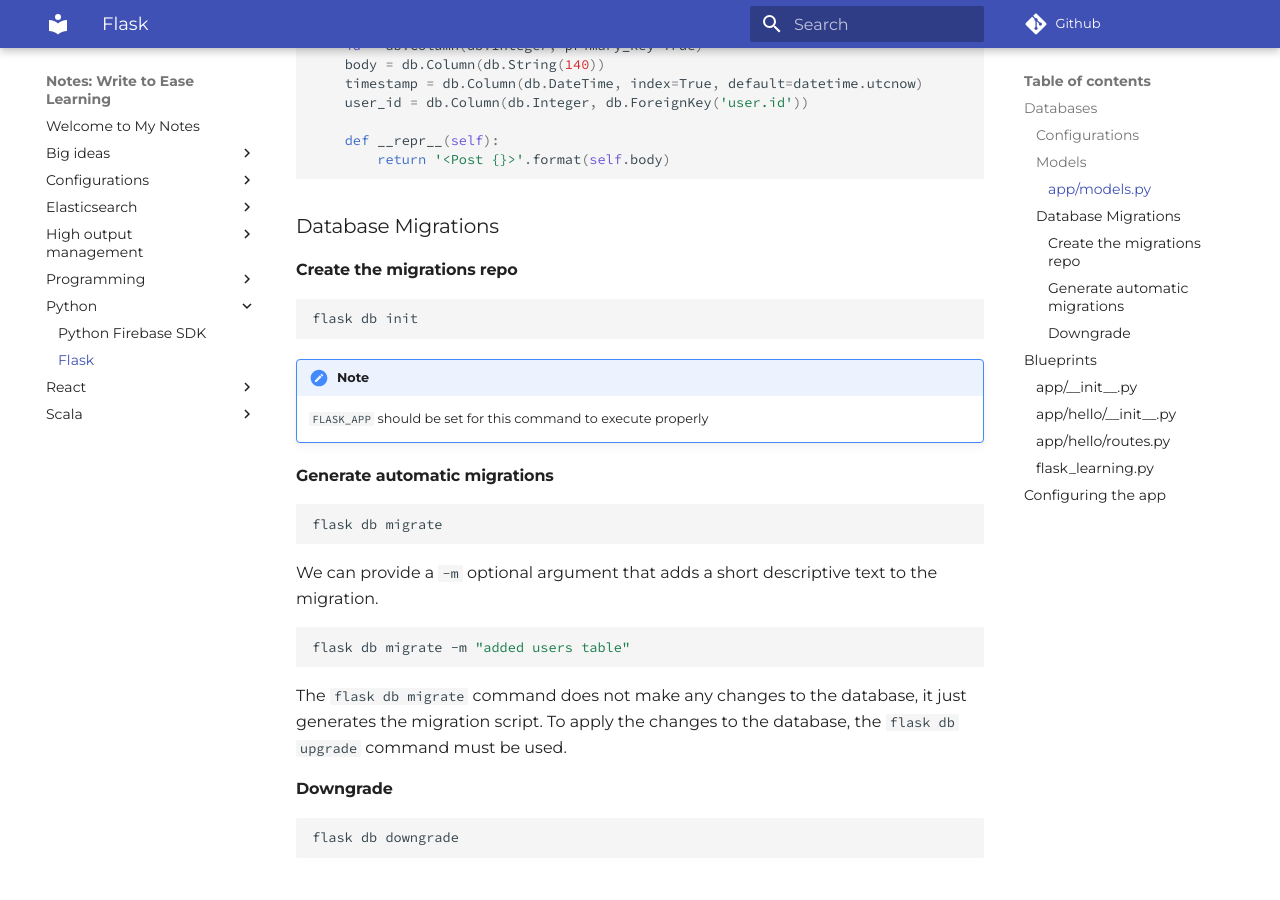
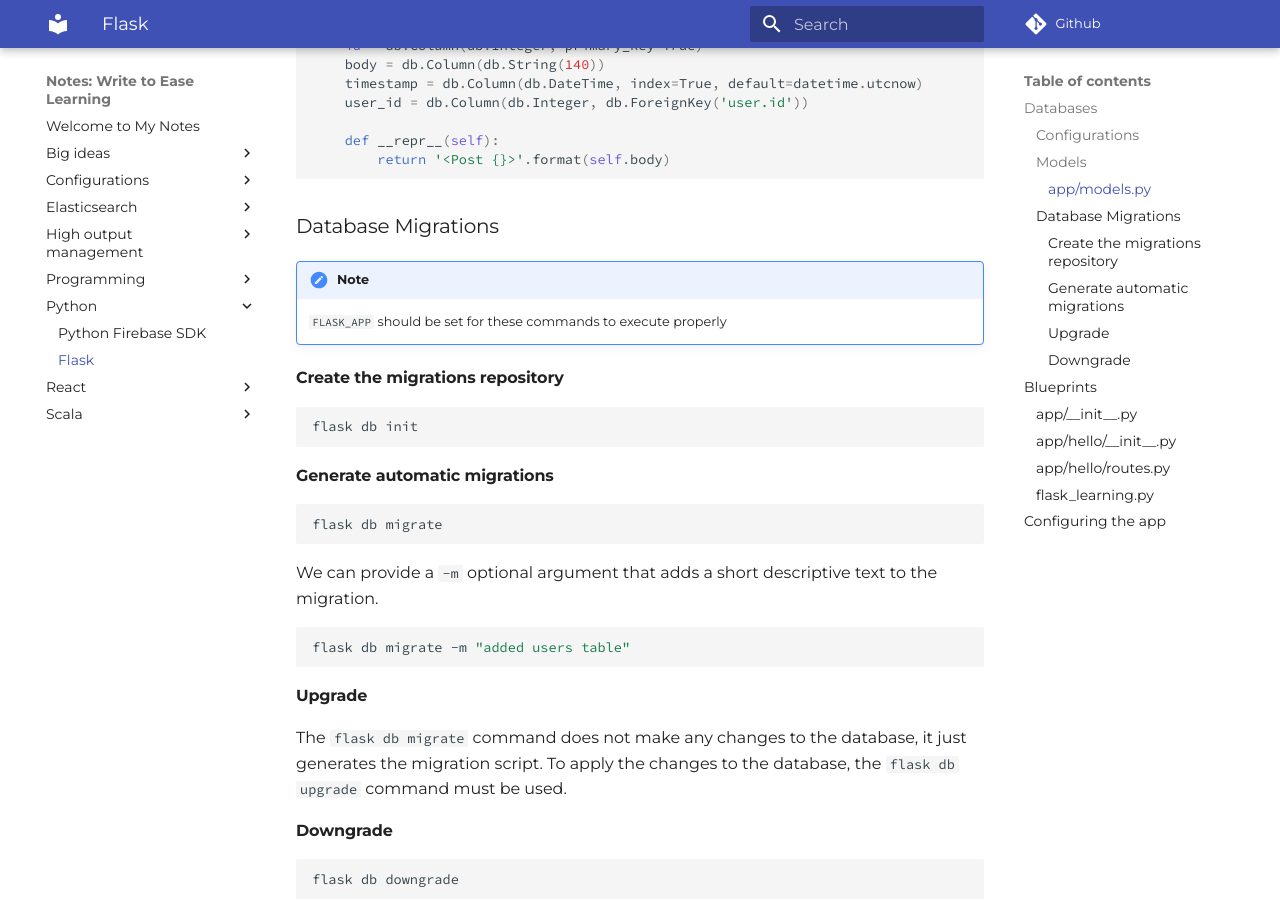
Before and after one commit to mohammedi-haroune/notes, an MkDocs documentation site: the page built from docs/python/flask.md, in a window 1280 px wide and 900 px high, scrolled down 900 px. Built offline with MkDocs 1.6.1 and Material for MkDocs 9.7.7, drawn with Linux system fonts in a browser that asks for light colours; comment, search, counter and statistics services are not loaded.

Commit message:
style: make FLASK_APP env variable paragraphe a note

````diff
--- a/docs/python/flask.md
+++ b/docs/python/flask.md
@@ -39,13 +39,13 @@
 ```
 
 ### Database Migrations
+!!! note
+    `FLASK_APP` should be set for these commands to execute properly
 
-#### Create the migrations repo
+#### Create the migrations repository
 ```bash
 flask db init
 ```
-!!! note
-    `FLASK_APP` should be set for this command to execute properly
 
 #### Generate automatic migrations
 ```bash
@@ -56,6 +56,7 @@
 flask db migrate -m "added users table"
 ```
 
+#### Upgrade
 The `flask db migrate` command does not make any changes to the database, it just generates the migration script. To apply the changes to the database, the `flask db upgrade` command must be used.
 
 #### Downgrade
````
